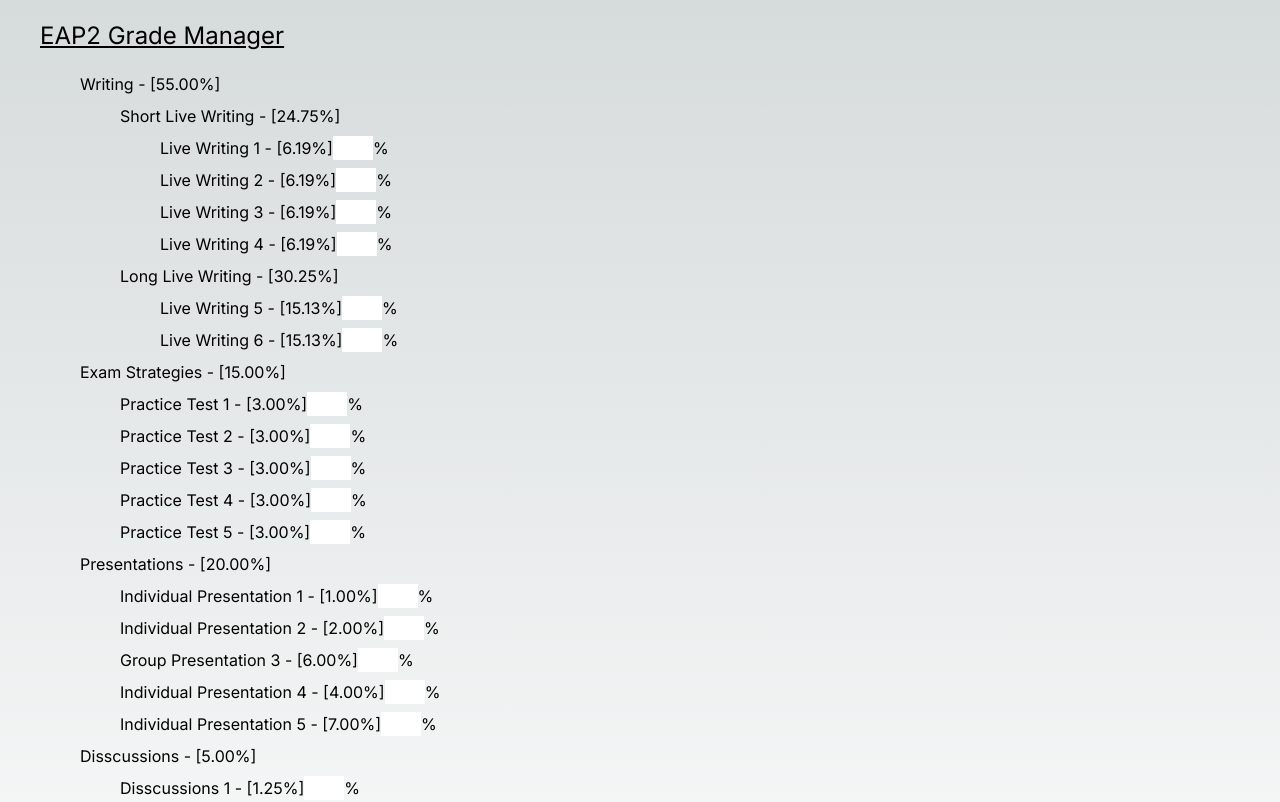
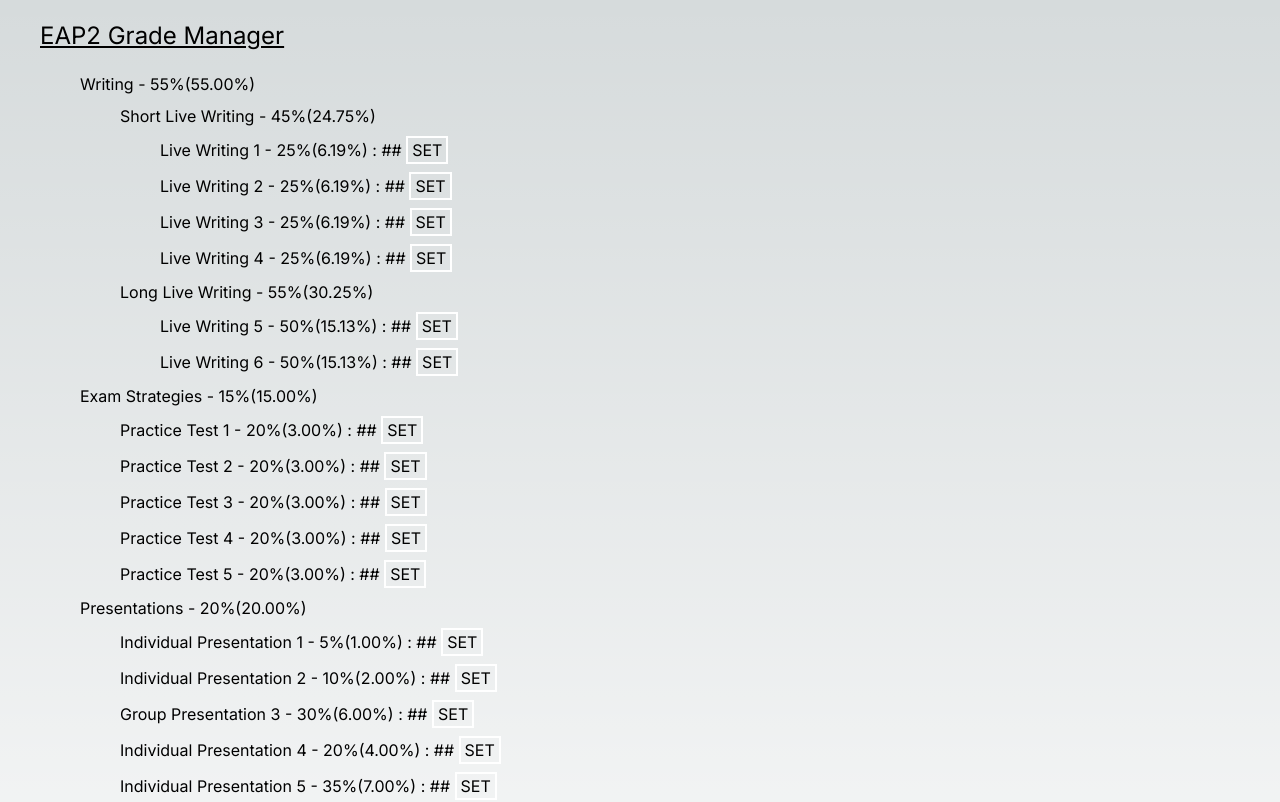
Before and after one commit to therealmcfly/grade-manager, a Next.js app: page / in a window 1280 px wide. Shown: the top 802 px of the page. Built offline with nearby package versions, Linux system fonts and the light colour scheme.

Commit message:
added input field at grade item component and handled change, added grade save function along with enabling and disabling input fields for grade saving.

```diff
--- a/src/app/component/GradeContainer.tsx
+++ b/src/app/component/GradeContainer.tsx
@@ -1,6 +1,61 @@
 import { useState } from "react";
 import GradeItem from "./GradeItem";
 
+class CourseGrades {
+	courseName: string;
+	passingGrade: number;
+	grades:IGrade[];
+	constructor(courseStructure: ICourseStructure, grade?:IGrade[]) {
+		this.courseName = courseStructure.courseName;
+		this.passingGrade = courseStructure.passingGrade;
+		grade ? this.grades = grade : this.grades = [];
+		courseStructure.subjects.map((subject) => {
+			if (subject.components) {
+				subject.components.map((component) => {
+					if(component.components) {
+						component.components.map((subComponent) => {
+							this.grades.push({
+								name: subComponent.name,
+								percentage: ((subComponent.percentage/100 * component.percentage)/100) * subject.percentage,
+								grade: null
+							})
+						})
+					}
+					else {
+						this.grades.push({
+							name: component.name,
+							percentage: (component.percentage/100) * subject.percentage,
+							grade: null
+						})
+					}
+				})
+			}
+			else {
+				this.grades.push({
+					name: subject.name,
+					percentage: subject.percentage,
+					grade: null
+				})
+			}
+		})
+
+		// if(grade)	{
+		// 	console.log("grade data submitted");
+		// 	grade.map((g) => {
+		// 		const thisGrade = this.grades.find((thisGrade) => thisGrade.name === g.name);
+		// 		if(thisGrade) {
+		// 			thisGrade.grade = g.grade;
+		// 		}
+		// 		else {
+		// 			this.grades.push(g);
+		// 		}
+		// 	})
+		// }
+	}
+	public updateGrade(name:string, grade:number) {
+		this.grades.find((grade) => grade.name === name)!.grade = grade;
+	}
+}
 
 const customCourseStructure:ICourseStructure = {
 	courseName: "EAP2",
@@ -151,11 +206,18 @@ const customCourseStructure:ICourseStructure = {
 	],
 }
 
-// const courseInstance = new Course(customCourseStructure);
+const myInitialGrades:IGrade[] = [
+	// {
+	// 	name: "Live Writing 1",
+	// 	grade: 90
+	// }
+]
+
 
 interface GradeContainerProps {
 }
 export default function GradeContainer(): JSX.Element {
+	const [courseGrades, setCourseGrades] = useState<IGrade[]>(myInitialGrades);
 
 	return (
 		<div className="mx-10">
@@ -163,34 +225,14 @@ export default function GradeContainer(): JSX.Element {
 			{
 				customCourseStructure.subjects.map((subject, i) => {
 					return (
-						<GradeItem key={i} component={subject} parentPercentage={100}/>
-						// <div key={i}>
-						// 	<p className="text-xl underline mb-2 mt-5">{subject.name + " - [" + subject.percentage + "%]"}</p>
-						// 	{
-						// 		subject.components ?
-						// 			subject.components.map(
-						// 				(component, i) => {
-						// 					// if(component.components) {
-						// 					// 	return (
-						// 					// 		<div key={i}>
-						// 					// 			<p className="text-l mb-2">{component.name + " - [" + ((Number(component.percentage)/100) * Number(subject.percentage)) + "%]"}</p>
-						// 					// 			{component.components.map((subComponent) => {
-						// 					// 				return <GradeItem key={i} component={subComponent} parentPercentage={((Number(component.percentage)/100) * Number(subject.percentage))} />
-						// 					// 			})}
-						// 					// 		</div>
-						// 					// 	);
-						// 					// }
-						// 					// else {
-						// 					// }
-						// 					return <GradeItem key={i} component={component} parentPercentage={subject.percentage} />
-						// 				}
-						// 			)
-						// 		: <GradeItem component={subject}/>
-
-						// 	}
-						// </div>
+						<GradeItem
+							key={i}
+							component={subject}
+							parentPercentage={100}
+							courseGrades={courseGrades}
+							setCourseGrades={setCourseGrades}
+						/>
 					)
-
 				})
 			}
 		</div>
--- a/src/app/component/GradeItem.tsx
+++ b/src/app/component/GradeItem.tsx
@@ -1,14 +1,18 @@
-import { useState } from "react";
+import { useEffect, useState } from "react";
 
 interface GradeItemProps {
 	component: IComponent;
 	parentPercentage: number;
-	grade?: string;
-	setGrade?: (grade: string) => void;
+	courseGrades: IGrade[];
+	setCourseGrades: React.Dispatch<React.SetStateAction<IGrade[]>>;
 }
-export default function GradeItem({component, parentPercentage, grade, setGrade}:GradeItemProps): JSX.Element {
+export default function GradeItem({component, parentPercentage, courseGrades, setCourseGrades}:GradeItemProps): JSX.Element {
+	const [ inputValue, setInputValue ] = useState<string>("");
+	const [ grade, setGrade ] = useState<number|null|undefined>(null);
+	const [ inputEnabled, setInputEnabled ] = useState<boolean>(false);
+
 	const handleInputChange = (e:React.ChangeEvent<HTMLInputElement>) => {
-		// setGrade(e.target.value);
+		setInputValue(e.target.value);
 	}
 	const calculatePercentage = (percentage:number, parentPercentage:number = 100) => {
 		if(parentPercentage) {
@@ -19,29 +23,115 @@ export default function GradeItem({component, parentPercentage, grade, setGrade}
 		}
 
 	}
+	const handleRemoveGrade = () => {
+		setGrade(null);
+		setInputEnabled(false);
+		setCourseGrades((prev) => {
+			const updatedGrades:IGrade[] = [];
+			prev.map((prevGrade) => {
+				const newGrade = {
+					...prevGrade
+				};
+				if(newGrade.name === component.name) newGrade.grade = null;
+				updatedGrades.push(newGrade);
+			});
+			return updatedGrades;
+		});
+	}
+	const handleSubmitInput = () => {
+		if(inputValue === "") return;
+		setCourseGrades((prev) => {
+			const updatedGrades:IGrade[] = [];
+			prev.map((prevGrade) => {
+				const newGrade = {
+					...prevGrade
+				};
+				updatedGrades.push(newGrade);
+			});
+
+			const gradeToChange = updatedGrades.find((Grade) => Grade.name === component.name)
+			if(gradeToChange) {
+				gradeToChange.grade = Number(inputValue);
+			} else {
+				updatedGrades.push(
+					{
+						name : component.name,
+						grade : Number(inputValue)
+					}
+				);
+			}
+
+			return updatedGrades;
+		});
+		setInputValue("");
+	}
+
+	const handleSetClick = () => {
+		setInputEnabled(!inputEnabled);
+	}
+
+	useEffect(() => {
+		if(component.components) return;
+		setGrade(courseGrades.find((g)=> g.name === component.name)?.grade);
+	}, [grade, courseGrades]);
 
 	return (
 		<div className="mx-10 my-2">
 
-			<span >{`${component.name} - [${calculatePercentage(component.percentage,parentPercentage)}%]`}</span>
+			<span >{`${component.name} - ${component.percentage}%(${calculatePercentage(component.percentage,parentPercentage)}%)`}</span>
 			{component.components ?
 				<>
 					{
 						component.components.map((subComponent, i) => {
-							return <GradeItem key={i} component={subComponent} parentPercentage={calculatePercentage(component.percentage,parentPercentage)}/>
+							return (
+								<GradeItem
+									key={i}
+									component={subComponent}
+									parentPercentage={calculatePercentage(component.percentage,parentPercentage)}
+									courseGrades={courseGrades}
+									setCourseGrades={setCourseGrades}
+									/>
+							)
 						})
 					}
 				</>
 				:
 				<>
-					<input
-						className="w-10 text-black"
-						type="number"
-						// onChange={handleInputChange}
-						value={grade}
-						>
-					</input>
-					<span>{"%"}</span>
+					<span> : </span>
+					{grade === null || grade === undefined ?
+					<>
+						{inputEnabled ?
+						<>
+							<input
+								className="w-10 text-black"
+								type="number"
+								onChange={handleInputChange}
+								value={inputValue}
+								>
+							</input>
+							<span>{"% "}</span>
+							<button className="border-white border-2 px-1" type="button" onClick={handleSubmitInput}>OK
+							</button>
+							<button className="border-white border-2 px-1" type="button" onClick={handleSetClick}>X
+							</button>
+						</>
+						:
+						<>
+							<span>## </span>
+							<button
+								type="button" onClick={handleSetClick}
+								className="border-white border-2 px-1"
+							>SET</button>
+						</>
+						}
+
+					</>
+					:
+						<>
+							<span>{`${grade}% `}</span><button className="border-white border-2 px-1" type="button" onClick={handleRemoveGrade}>X</button>
+						</>
+					}
+
 				</>
 			}
 		</div>
```
Also changed, not shown: src/app.types.tsx (+55 -26 lines). Lines whose indentation alone changed are shown as unchanged.
